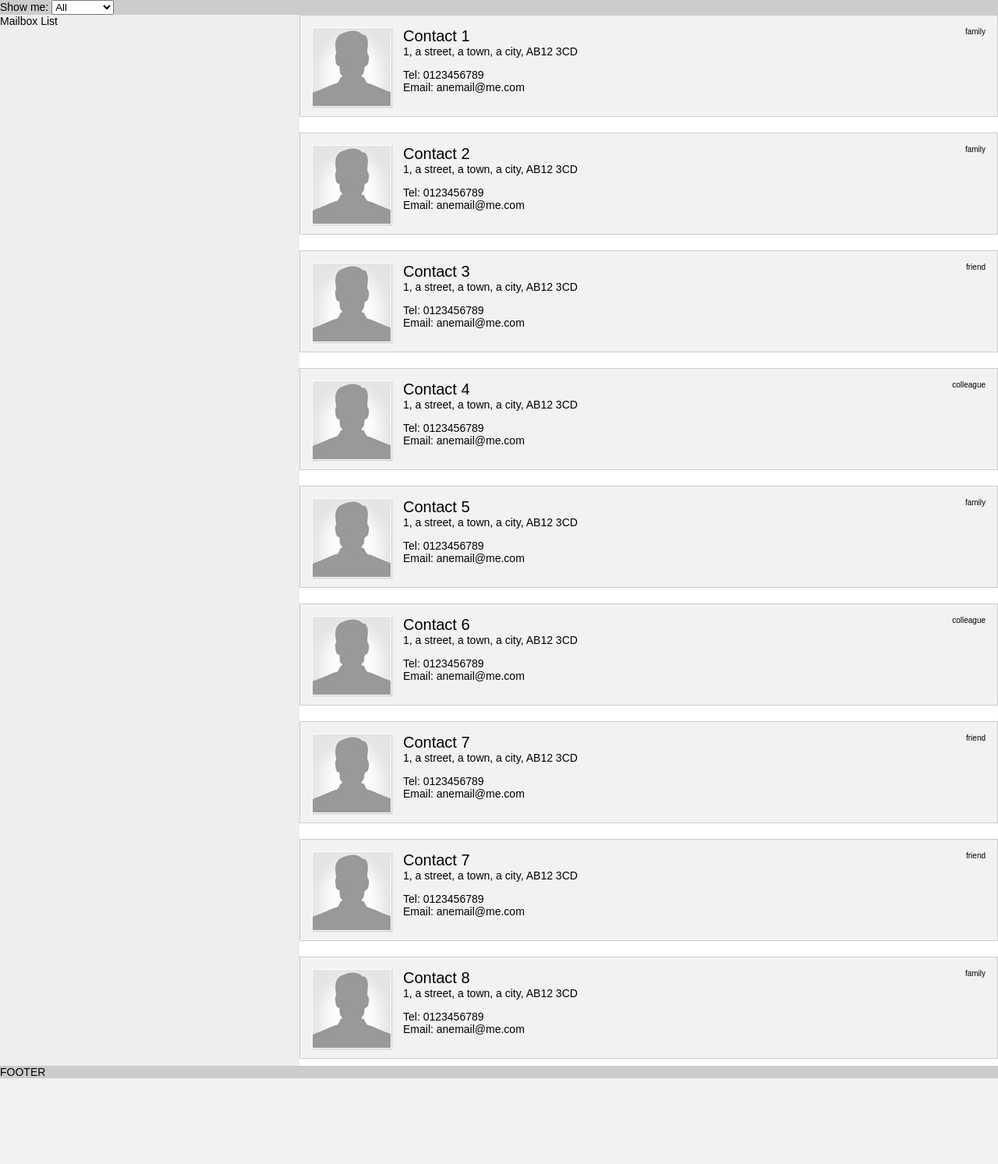
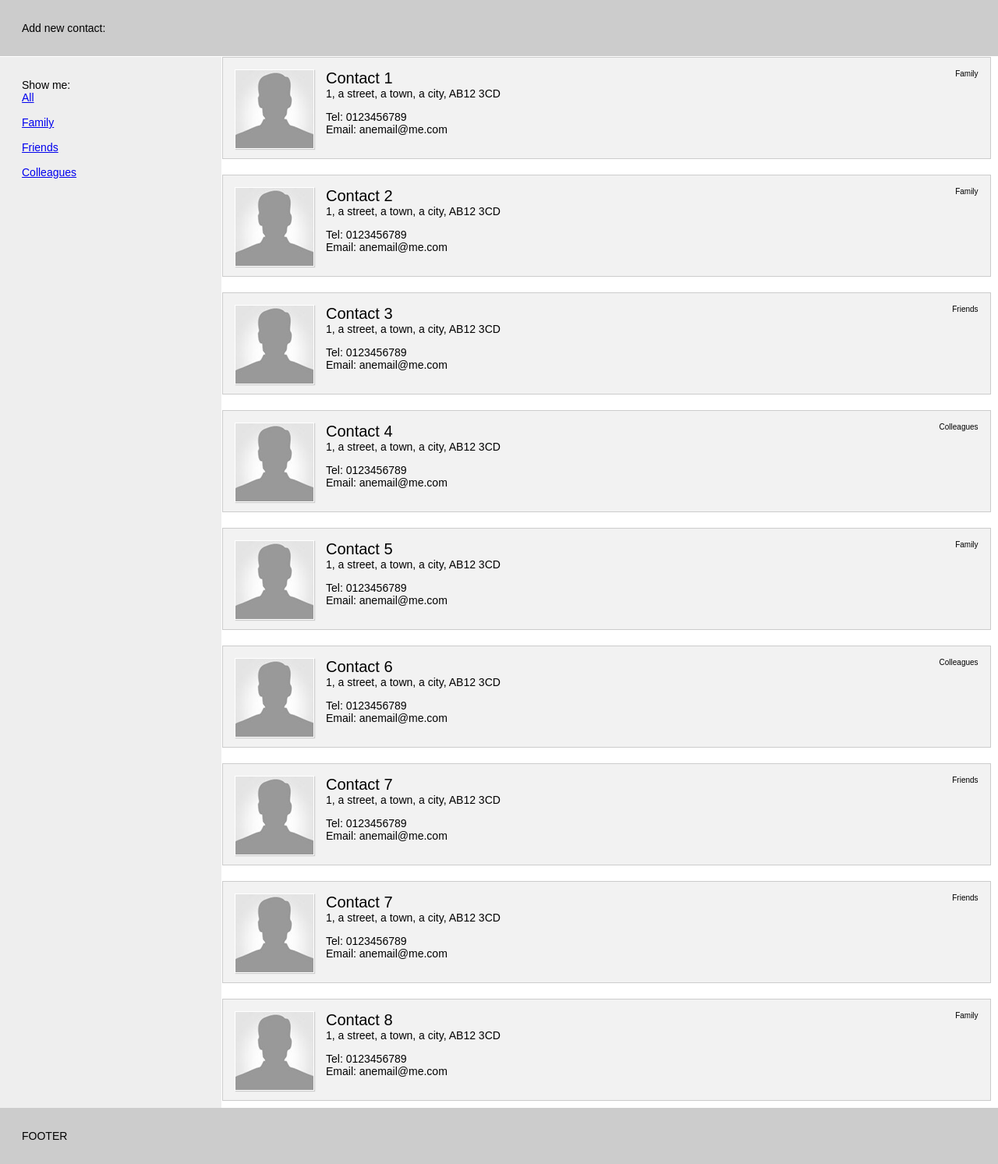
Before and after one commit to ITCarst/backbone-filter-contacts, a PHP site: page / in a window 1280 px wide; the page is wider, and only the part inside the window is pictured. Shown: that part at 78% size. Before the commit the page ends 1383 px from the top of that part, so only its background shows below. Run offline with PHP 8.4, Linux system fonts and the light colour scheme; some libraries are stand-ins or nearby versions.

Commit message:
added links for shorting contacts

```diff
--- a/css/screen.css
+++ b/css/screen.css
@@ -14,6 +14,14 @@ html, body {
     display: -ms-flexbox;
     display: -webkit-flex;
     display: flex;
+}
+
+header, footer {
+    padding: 2rem;
+}
+
+header {
+    border-bottom: 1px solid #fff;
 }
 
 .flex-container {
@@ -35,10 +43,12 @@ html, body {
     }
 
 
-.mailbox-list,
-.message-list {
-    flex-basis: 30%;
-    -webkit-flex-basis: 30%;
+.mailbox-list {
+    flex-basis: 20%;
+    -webkit-flex-basis: 20%;
+    border-right: 1px solid #fff;
+    padding-left: 2em;
+    padding-top: 2em;
 }
 
 .mailbox-list {
@@ -49,8 +59,8 @@ html, body {
 }
 
 .message {
-    flex-basis: 70%;
-    -webkit-flex-basis: 70%;
+    flex-basis: 77%;
+    -webkit-flex-basis: 77%;
     overflow: scroll;
 }
 
--- a/index.html
+++ b/index.html
@@ -11,12 +11,17 @@
         <div class="flex-container" id="content">
 
             <header role="banner">
-                 <div id="filter"><label>Show me: </label></div>
+
+               Add new contact:<br/>
+
+
+
             </header>
-
             <main class="flex-container flex-content">
 
-                <nav class="mailbox-list">Mailbox List</nav>
+                <nav class="mailbox-list">
+                     <div id="filter"><label>Show me: </label></div>
+                </nav>
 
                 <article class="message">
                     <div id="contacts">
--- a/js/app.js
+++ b/js/app.js
@@ -1,15 +1,15 @@
 (function ($) {
 
     var contacts = [
-        { name: "Contact 1", address: "1, a street, a town, a city, AB12 3CD", tel: "0123456789", email: "anemail@me.com", type: "family" },
-        { name: "Contact 2", address: "1, a street, a town, a city, AB12 3CD", tel: "0123456789", email: "anemail@me.com", type: "family" },
-        { name: "Contact 3", address: "1, a street, a town, a city, AB12 3CD", tel: "0123456789", email: "anemail@me.com", type: "friend" },
-        { name: "Contact 4", address: "1, a street, a town, a city, AB12 3CD", tel: "0123456789", email: "anemail@me.com", type: "colleague" },
-        { name: "Contact 5", address: "1, a street, a town, a city, AB12 3CD", tel: "0123456789", email: "anemail@me.com", type: "family" },
-        { name: "Contact 6", address: "1, a street, a town, a city, AB12 3CD", tel: "0123456789", email: "anemail@me.com", type: "colleague" },
-        { name: "Contact 7", address: "1, a street, a town, a city, AB12 3CD", tel: "0123456789", email: "anemail@me.com", type: "friend" },
-        { name: "Contact 7", address: "1, a street, a town, a city, AB12 3CD", tel: "0123456789", email: "anemail@me.com", type: "friend" },
-        { name: "Contact 8", address: "1, a street, a town, a city, AB12 3CD", tel: "0123456789", email: "anemail@me.com", type: "family" }
+        { name: "Contact 1", address: "1, a street, a town, a city, AB12 3CD", tel: "0123456789", email: "anemail@me.com", type: "Family" },
+        { name: "Contact 2", address: "1, a street, a town, a city, AB12 3CD", tel: "0123456789", email: "anemail@me.com", type: "Family" },
+        { name: "Contact 3", address: "1, a street, a town, a city, AB12 3CD", tel: "0123456789", email: "anemail@me.com", type: "Friends" },
+        { name: "Contact 4", address: "1, a street, a town, a city, AB12 3CD", tel: "0123456789", email: "anemail@me.com", type: "Colleagues" },
+        { name: "Contact 5", address: "1, a street, a town, a city, AB12 3CD", tel: "0123456789", email: "anemail@me.com", type: "Family" },
+        { name: "Contact 6", address: "1, a street, a town, a city, AB12 3CD", tel: "0123456789", email: "anemail@me.com", type: "Colleagues" },
+        { name: "Contact 7", address: "1, a street, a town, a city, AB12 3CD", tel: "0123456789", email: "anemail@me.com", type: "Friends" },
+        { name: "Contact 7", address: "1, a street, a town, a city, AB12 3CD", tel: "0123456789", email: "anemail@me.com", type: "Friends" },
+        { name: "Contact 8", address: "1, a street, a town, a city, AB12 3CD", tel: "0123456789", email: "anemail@me.com", type: "Family" }
     ];
 
     //define the contact model
@@ -59,7 +59,6 @@
 
            this.$el.find("article.contact-container").remove();
 
-
             _.each(this.collection.models, function (item) {
                 that.renderContact(item);
             }, this);
@@ -76,15 +75,12 @@
         },
         createSelect: function () {
             var filter = this.$el.find("#filter"),
-                select = $("<select/>", {
-                    html: "<option value='all'>All</option>"
+                select = $("<div/>", {
+                    html: "<a href='#filter/all' data='all'>All</a><br/><br/>"
                 });
-
             _.each(this.getTypes(), function (item) {
-                var option = $("<option/>", {
-                    value: item.toLowerCase(),
-                    text: item.toLowerCase()
-                }).appendTo(select);
+                var option = $("<a href='#filter/" + item.toLowerCase() +"'>"
+                    + item + "</a><br/><br/>").appendTo(select);
             });
             return select;
         },
@@ -106,11 +102,10 @@
                 contactsRouter.navigate("filter/all");
             } else {
                 this.collection.reset(contacts, {silent: true});
-
-                var filterType = this.filterType;
-                var filtered = _.filter(this.collection.models, function (item) {
-                    return item.get("type").toLowerCase() === filterType;
-                });
+                var filterType = this.filterType,
+                    filtered = _.filter(this.collection.models, function (item) {
+                        return item.get("type").toLowerCase() === filterType;
+                    });
                 this.collection.reset(filtered);
                 contactsRouter.navigate("filter/" + filterType);
             }
```
